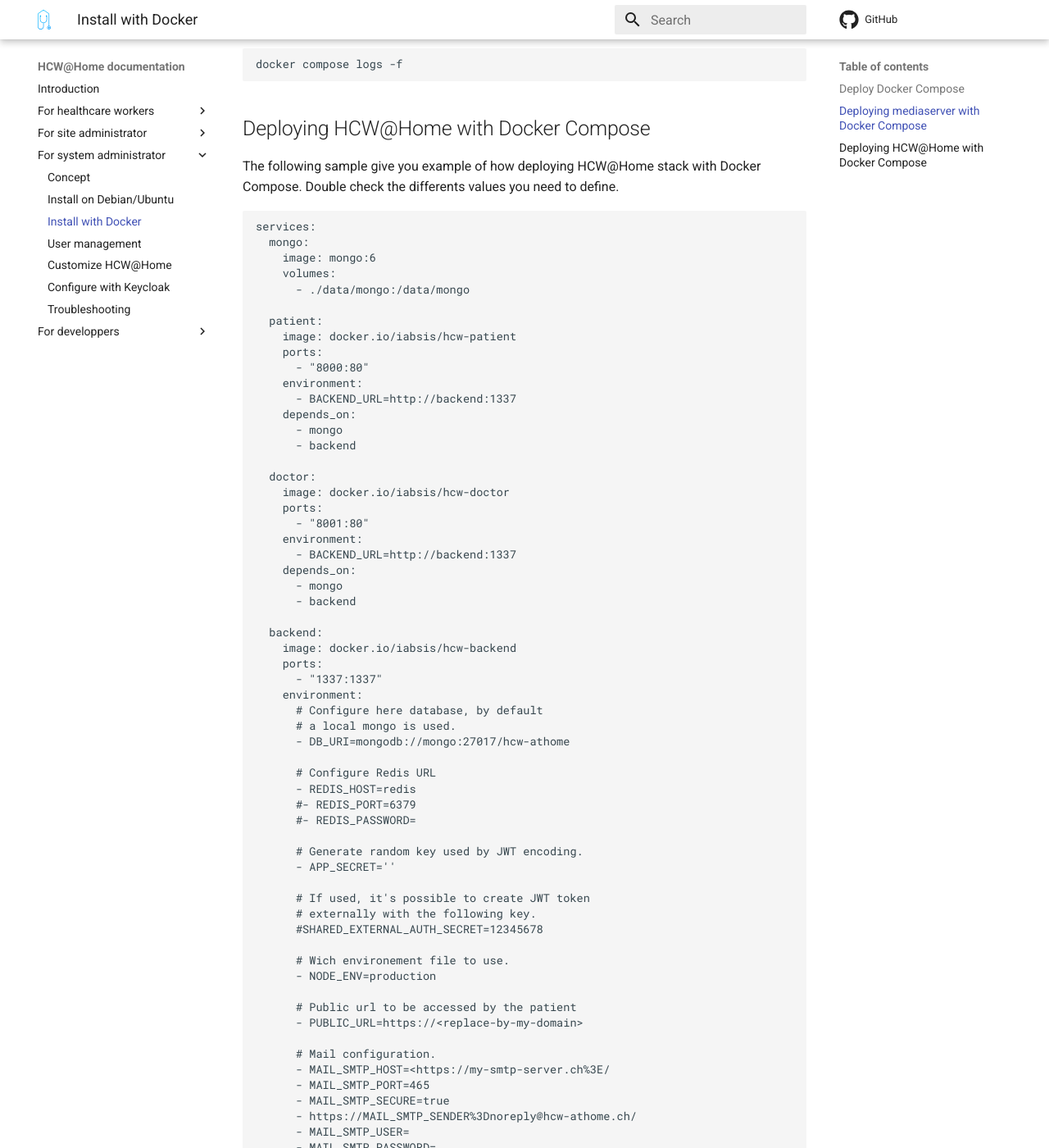
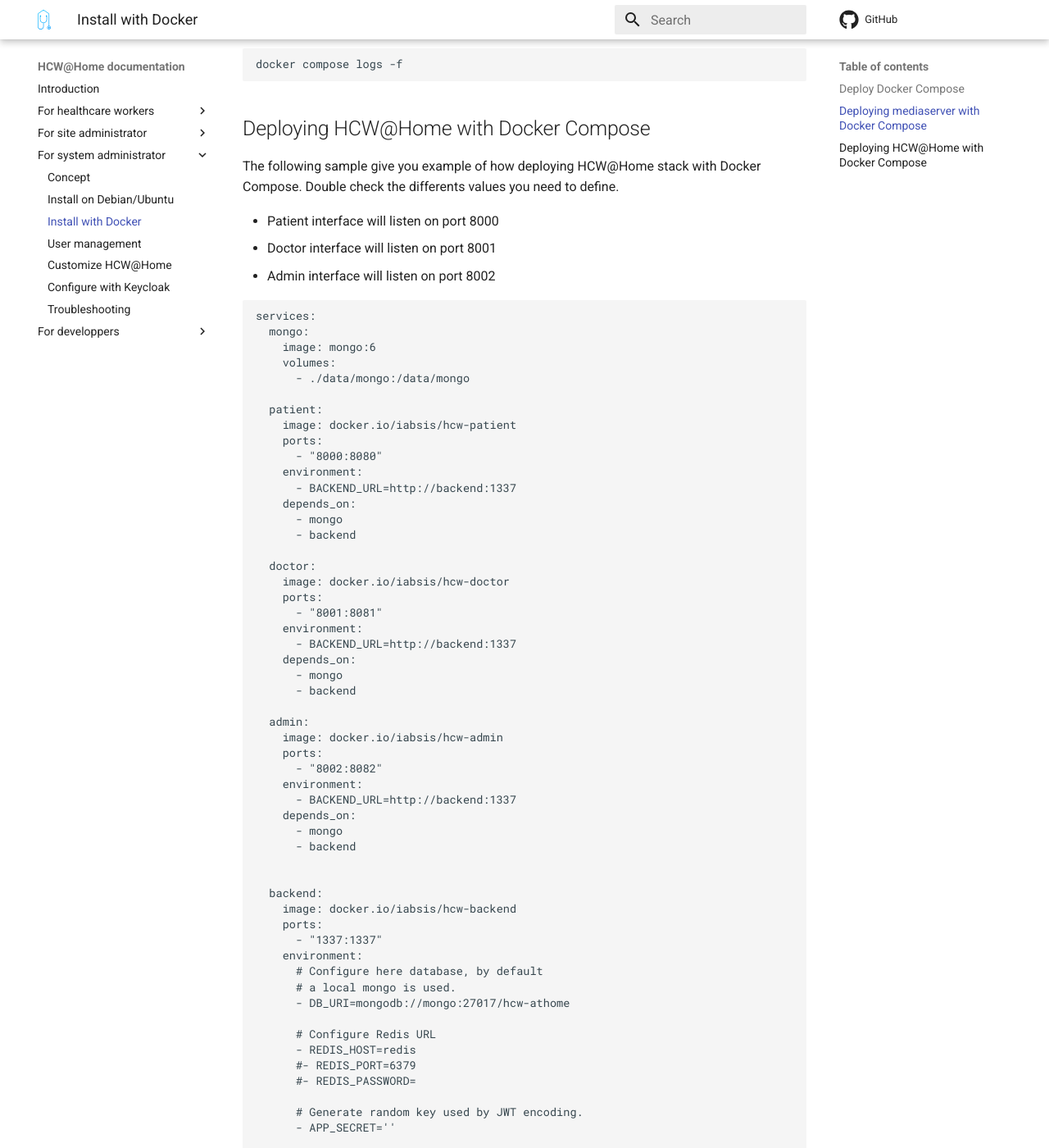
Before and after one commit to HCW-home/hcw-docs, an MkDocs documentation site: the page built from docs/docker.md, in a window 1280 px wide and 1400 px high, scrolled down 2315 px. Shown: the whole window at 82% size. Built offline with MkDocs 1.6.1 and Material for MkDocs 9.7.7, drawn with Linux system fonts in a browser that asks for light colours; some of the changed text lies outside the part shown.

````diff
--- a/docs/docker.md
+++ b/docs/docker.md
@@ -117,6 +117,10 @@ docker compose logs -f
 
 The following sample give you example of how deploying HCW@Home stack with Docker Compose. Double check the differents values you need to define.
 
+- Patient interface will listen on port 8000
+- Doctor interface will listen on port 8001
+- Admin interface will listen on port 8002
+
 ```
 services:
   mongo:
@@ -127,7 +131,7 @@ services:
   patient:
     image: docker.io/iabsis/hcw-patient
     ports:
-      - "8000:80"
+      - "8000:8080"
     environment:
       - BACKEND_URL=http://backend:1337
     depends_on:
@@ -137,12 +141,23 @@ services:
   doctor:
     image: docker.io/iabsis/hcw-doctor
     ports:
-      - "8001:80"
+      - "8001:8081"
     environment:
       - BACKEND_URL=http://backend:1337
     depends_on:
       - mongo
       - backend
+
+  admin:
+    image: docker.io/iabsis/hcw-admin
+    ports:
+      - "8002:8082"
+    environment:
+      - BACKEND_URL=http://backend:1337
+    depends_on:
+      - mongo
+      - backend
+
 
   backend:
     image: docker.io/iabsis/hcw-backend
````
Also changed, not shown: docs/users.md (+19 -0 lines).
